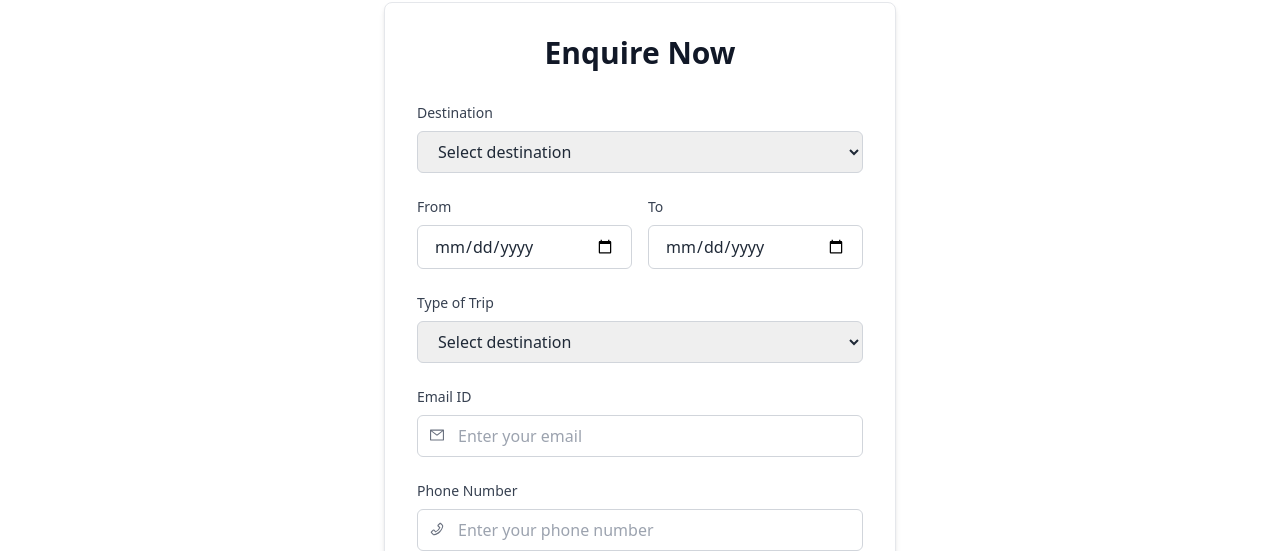
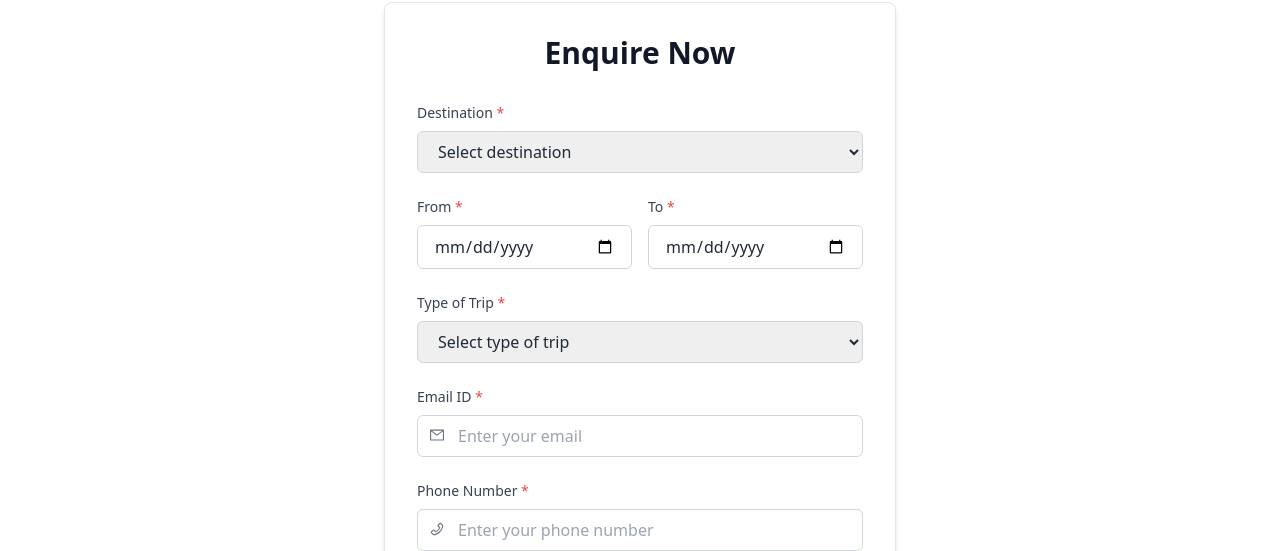
Before and after one commit to mdrayyansarfaraz7/ExpediGo, a React (Vite) app: page /call-now in a window 1280 px wide. Shown: the part 94-645 px from the top of the page. Built offline with nearby package versions, Linux system fonts and the light colour scheme.

Commit message:
post request integration with backend

```diff
--- a/src/components/CallNow.jsx
+++ b/src/components/CallNow.jsx
@@ -1,29 +1,85 @@
-
+import { useState } from 'react';
 import { AiOutlineMail, AiOutlinePhone } from 'react-icons/ai';
-import { useSearchParams } from 'react-router-dom';
+import { useNavigate, useSearchParams } from 'react-router-dom';
+import axios from 'axios';
 
 const CallNow = () => {
+  const [formData, setFormData] = useState({
+    destination: '',
+    from: '',
+    to: '',
+    typeOfTrip: '',
+    email: '',
+    phone: '',
+  });
+
   const [searchParams] = useSearchParams();
   const location = searchParams.get('location') || '';
   const dates = searchParams.get('dates') || '';
   const category = searchParams.get('category') || '';
 
+  // Pre-fill formData with searchParams
+  useState(() => {
+    setFormData((prev) => ({
+      ...prev,
+      destination: location,
+      from: dates.split(',')[0] || '',
+      to: dates.split(',')[1] || '',
+      typeOfTrip: category,
+    }));
+  }, [location, dates, category]);
+
+  const handleChange = (e) => {
+    const { name, value } = e.target;
+    setFormData((prev) => ({
+      ...prev,
+      [name]: value,
+    }));
+  };
+  const navigate = useNavigate();
+  const handleSubmit = async (e) => {
+    e.preventDefault();
+    try {
+      const response = await axios.post(
+        'http://localhost:8080/enquire',
+        formData
+      );
+
+      if (response.status === 200) {
+        alert('Thank you for reaching out, your details are submitted successfully!We will contact you shortly!');
+        navigate('/');
+      } else {
+        alert('Failed to submit form. Please try again.');
+      }
+    } catch (error) {
+      console.error('Error submitting form:', error);
+      alert('An error occurred. Please try again.');
+    }
+  };
+
   return (
     <div className="max-w-lg mb-10 mx-auto p-8 bg-white rounded-lg shadow-md text-gray-800 border border-gray-200">
       <h1 className="text-3xl font-bold font-montserrat text-center mb-8 text-gray-900">Enquire Now</h1>
-      <form className="space-y-6">
+      <form className="space-y-6" onSubmit={handleSubmit}>
         {/* Destination */}
         <div>
-          <label htmlFor="destination" className="block font-montserrat text-sm font-medium mb-2 text-gray-700">
-            Destination
+          <label
+            htmlFor="destination"
+            className="block font-montserrat text-sm font-medium mb-2 text-gray-700"
+          >
+            Destination <span className="text-red-500">*</span>
           </label>
           <select
             id="destination"
             name="destination"
-            defaultValue={location} // Pre-populate with location
+            value={formData.destination}
+            onChange={handleChange}
+            required
             className="w-full px-4 py-2 border border-gray-300 rounded-md focus:outline-none focus:ring-1 focus:ring-blue-600 focus:border-blue-600"
           >
-            <option value="" disabled>Select destination</option>
+            <option value="" disabled>
+              Select destination
+            </option>
             <optgroup label="INTERNATIONAL">
               <option value="Bhutan">Bhutan</option>
               <option value="Nepal">Nepal</option>
@@ -60,26 +116,36 @@ const CallNow = () => {
         {/* Duration */}
         <div className="grid grid-cols-2 gap-4">
           <div>
-            <label htmlFor="from" className="block font-montserrat text-sm font-medium mb-2 text-gray-700">
-              From
+            <label
+              htmlFor="from"
+              className="block font-montserrat text-sm font-medium mb-2 text-gray-700"
+            >
+              From <span className="text-red-500">*</span>
             </label>
             <input
               type="date"
               id="from"
               name="from"
-              defaultValue={dates.split(',')[0] || ''} // Use first date from `dates`
+              value={formData.from}
+              onChange={handleChange}
+              required
               className="w-full px-4 py-2 border border-gray-300 rounded-md focus:outline-none focus:ring-1 focus:ring-blue-600 focus:border-blue-600"
             />
           </div>
           <div>
-            <label htmlFor="to" className="block font-montserrat text-sm font-medium mb-2 text-gray-700">
-              To
+            <label
+              htmlFor="to"
+              className="block font-montserrat text-sm font-medium mb-2 text-gray-700"
+            >
+              To <span className="text-red-500">*</span>
             </label>
             <input
               type="date"
               id="to"
               name="to"
-              defaultValue={dates.split(',')[1] || ''} // Use second date from `dates`
+              value={formData.to}
+              onChange={handleChange}
+              required
               className="w-full px-4 py-2 border border-gray-300 rounded-md focus:outline-none focus:ring-1 focus:ring-blue-600 focus:border-blue-600"
             />
           </div>
@@ -87,16 +153,23 @@ const CallNow = () => {
 
         {/* Type of Trip */}
         <div>
-          <label htmlFor="type-of-trip" className="block font-montserrat text-sm font-medium mb-2 text-gray-700">
-            Type of Trip
+          <label
+            htmlFor="type-of-trip"
+            className="block font-montserrat text-sm font-medium mb-2 text-gray-700"
+          >
+            Type of Trip <span className="text-red-500">*</span>
           </label>
           <select
             id="type-of-trip"
-            name="type-of-trip"
-            defaultValue={category} // Pre-populate with category
+            name="typeOfTrip"
+            value={formData.typeOfTrip}
+            onChange={handleChange}
+            required
             className="w-full px-4 py-2 border border-gray-300 rounded-md focus:outline-none focus:ring-1 focus:ring-blue-600 focus:border-blue-600"
           >
-            <option value="" disabled>Select destination</option>
+            <option value="" disabled>
+              Select type of trip
+            </option>
             <option value="Honeymoon">Honeymoon</option>
             <option value="Family">Family</option>
             <option value="Group">Group Tour</option>
@@ -106,8 +179,11 @@ const CallNow = () => {
 
         {/* Email ID */}
         <div>
-          <label htmlFor="email" className="block font-montserrat text-sm font-medium mb-2 text-gray-700">
-            Email ID
+          <label
+            htmlFor="email"
+            className="block font-montserrat text-sm font-medium mb-2 text-gray-700"
+          >
+            Email ID <span className="text-red-500">*</span>
           </label>
           <div className="relative">
             <AiOutlineMail className="absolute top-3 left-3 text-gray-500" />
@@ -115,6 +191,9 @@ const CallNow = () => {
               type="email"
               id="email"
               name="email"
+              value={formData.email}
+              onChange={handleChange}
+              required
               placeholder="Enter your email"
               className="w-full pl-10 px-4 py-2 border border-gray-300 rounded-md focus:outline-none focus:ring-1 focus:ring-blue-600 focus:border-blue-600"
             />
@@ -123,8 +202,11 @@ const CallNow = () => {
 
         {/* Phone Number */}
         <div>
-          <label htmlFor="phone" className="block font-montserrat text-sm font-medium mb-2 text-gray-700">
-            Phone Number
+          <label
+            htmlFor="phone"
+            className="block font-montserrat text-sm font-medium mb-2 text-gray-700"
+          >
+            Phone Number <span className="text-red-500">*</span>
           </label>
           <div className="relative">
             <AiOutlinePhone className="absolute top-3 left-3 text-gray-500" />
@@ -132,6 +214,9 @@ const CallNow = () => {
               type="tel"
               id="phone"
               name="phone"
+              value={formData.phone}
+              onChange={handleChange}
+              required
               placeholder="Enter your phone number"
               className="w-full pl-10 px-4 py-2 border border-gray-300 rounded-md focus:outline-none focus:ring-1 focus:ring-blue-600 focus:border-blue-600"
             />
```
